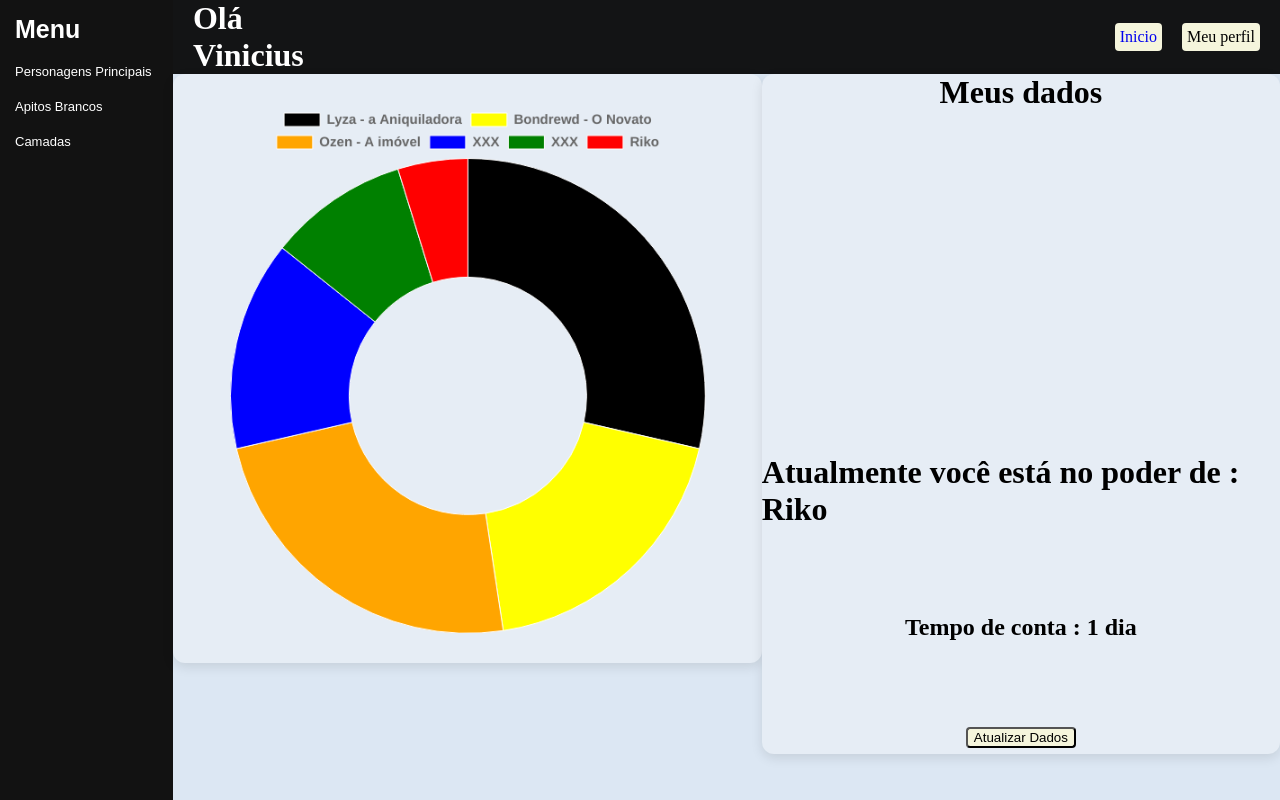
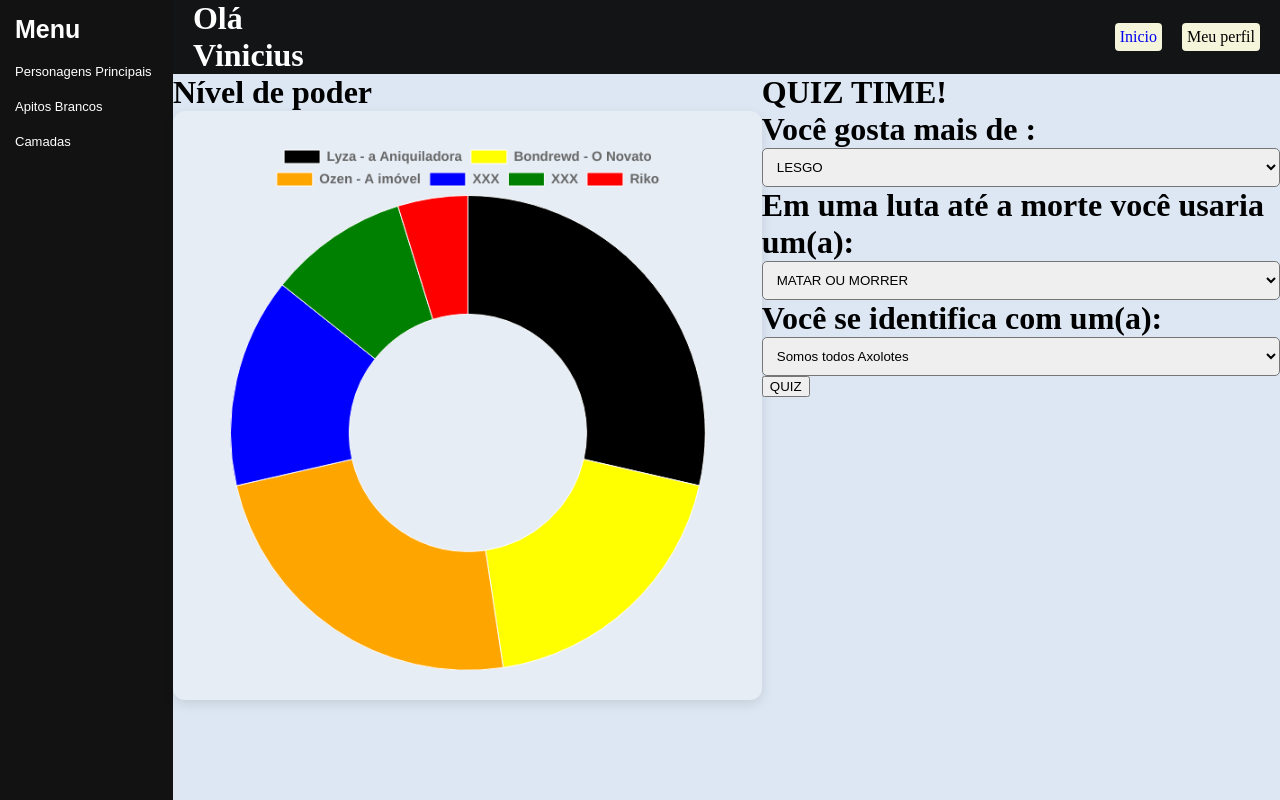
Before and after one commit to viniciusMeloR/IntoTheAbyss, a website: page public/Usuario.html in a window 1280 px wide. Drawn offline with nearby package versions, Linux system fonts and the light colour scheme.

Commit message:
pouca coisa do quiz

```diff
--- a/public/Usuario.html
+++ b/public/Usuario.html
@@ -152,20 +152,42 @@
       </div>
 
       <!-- Conteudo da dash board-->
+
       <div class="meuPerfil" style="display: flex;" id="telaUsuario">
         <div style="flex: 1;">
+        <h1>Nível de poder</h1>
+
           <canvas id="myChart" height="736"
             style="display: flex; box-sizing:border-box; height: 588.8px; width: 588.8px;" width="736"></canvas>
         </div>
         <div style="flex:1">
-          <div class="dados">
-            <h1>Meus dados</h1>
-            <span id="nomeUsuario"></span>
-            <span id="sexoUsuario"></span>
-            <span id="emailUsuario"></span>
-            <h1>Atualmente você está no poder de : Riko</h1>
-            <h2>Tempo de conta : 1 dia</h2>
-            <button>Atualizar Dados</button>
+          <div class="quiz">
+            <h1>QUIZ TIME!</h1>
+            <h1>Você gosta mais de : </h1>
+            <select name="" id="aventura">
+              <option value="0" disabled selected>LESGO</option>
+              <option value="1">Ficar deboa em casa!</option>
+              <option value="2">Me aventurar em casa!</option>
+              <option value="3">Aventuras fora de casa!</option>
+            </select>
+             <h1>Em uma luta até a morte você usaria um(a): </h1>
+            <select name="" id="arma">
+              <option value="0" disabled selected>MATAR OU MORRER</option>
+              <option value="1">Porrete porquê se eu for morrer vai ser porrando!</option>
+              <option value="2">Arma de fogo pra não ter chance de perder!</option>
+              <option value="3">Espada e shurikens pois a Célia falou que eu sou um(a) ninja</option>
+            </select>
+             <h1>Você se identifica com um(a):</h1>
+            <select name="" id="animal">
+              <option value="0" disabled selected>Somos todos Axolotes</option>
+              <option value="1">Tigre, pois sou rapido e letal</option>
+              <option value="2">Águia, pois sou certeira e mortifera</option>
+              <option value="3">Elefante, pois sou deboa mas se quiser pode vir</option>
+            </select>
+          </div>
+          <button onclick="quiz()">QUIZ</button>
+          <div id="div_quiz">
+
           </div>
         </div>
       </div>
--- a/public/js/chart.js
+++ b/public/js/chart.js
@@ -28,4 +28,5 @@ new Chart(ctx, {
     }
   }
 
+
 });
--- a/public/js/site.js
+++ b/public/js/site.js
@@ -14,6 +14,18 @@ let loginSenha = document.querySelector("#loginSenha")
 let caracteresEspeciais = ["!", "@", "#", "$", "%", "*"]
 let numeros = ["0", "1", "2", "3", "4", "5", "6", "7", "8", "9"]
 
+
+function quiz(){
+ let number = Math.random()
+ let tratado = Math.floor(number*(9-3)+3)
+ if(tratado==3){
+  div_quiz.innerHTML += `aaa`
+ }else if(tratado <=6){
+  div_quiz.innerHTML += `bbb`
+ }else{
+  div_quiz.innerHTML += `ccc`
+ }div_quiz.innerHTML += `${tratado}`
+}
 
 
 function cadastrar() {
```
